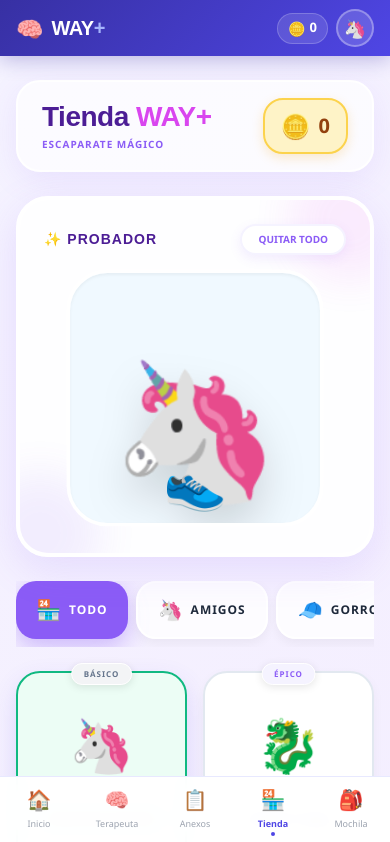
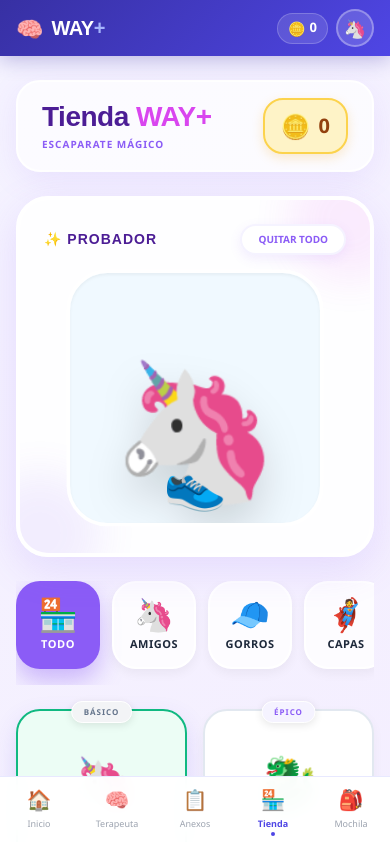
Before and after one commit to CXarlosss/AngularBootCamp, a React (Vite) app in the folder way-plus/: page /shop in a window 390 px wide. Shown: the top 842 px of the page. Built offline with nearby package versions, Linux system fonts and the light colour scheme.

Commit message:
style: improve category filters in shop and make self-check table responsive with sticky column

```diff
--- a/way-plus/src/features/annexes/pages/SelfCheckPage.tsx
+++ b/way-plus/src/features/annexes/pages/SelfCheckPage.tsx
@@ -59,7 +59,7 @@
           <table style={{ width: '100%', borderCollapse: 'collapse', minWidth: 600 }}>
             <thead>
               <tr style={{ background: C.indigo, color: C.white }}>
-                <th style={{ padding: '24px', textAlign: 'left', fontSize: 18, fontWeight: 900, minWidth: 240, borderTopLeftRadius: 30 }}>Actividad</th>
+                <th style={{ position: 'sticky', left: 0, zIndex: 10, background: C.indigo, padding: '24px', textAlign: 'left', fontSize: 18, fontWeight: 900, minWidth: 240, borderTopLeftRadius: 30, boxShadow: '4px 0 8px rgba(0,0,0,0.1)' }}>Actividad</th>
                 {WEEK_DAYS.map((day, idx) => (
                   <th key={day} style={{ padding: '16px 8px', textAlign: 'center', borderLeft: '1px solid rgba(255,255,255,0.1)', minWidth: 80, ...(idx === 6 ? { borderTopRightRadius: 30 } : {}) }}>
                     <div style={{ fontSize: 10, fontWeight: 900, textTransform: 'uppercase', letterSpacing: 1, opacity: 0.7, marginBottom: 4 }}>{day.slice(0,3)}</div>
@@ -77,7 +77,7 @@
                   transition={{ delay: rowIdx * 0.05 }}
                   style={{ borderBottom: `1px solid ${C.indigoLight}`, background: item.category === 'base' ? 'rgba(224,231,255,0.3)' : 'transparent' }}
                 >
-                  <td style={{ padding: '20px 24px' }}>
+                  <td style={{ position: 'sticky', left: 0, zIndex: 5, background: item.category === 'base' ? '#F4F6FF' : C.white, padding: '20px 24px', boxShadow: '4px 0 8px rgba(0,0,0,0.03)' }}>
                     <div style={{ display: 'flex', flexDirection: 'column' }}>
                       <span style={{ fontWeight: 900, fontSize: item.category === 'base' ? 16 : 14, color: item.category === 'base' ? C.indigoDark : C.slate }}>
                         {item.label}
@@ -95,7 +95,7 @@
                     const isDesbloqueado = item.category === 'base' || profile.completedWays.includes(item.id);
 
                     return (
-                      <td key={dateStr} style={{ padding: 8, borderLeft: `1px solid ${C.indigoLight}` }}>
+                      <td key={dateStr} style={{ padding: 12, borderLeft: `1px solid ${C.indigoLight}` }}>
                         <motion.button
                           whileTap={isDesbloqueado ? { scale: 0.9 } : {}}
                           disabled={!isDesbloqueado}
@@ -106,7 +106,7 @@
                             }
                           }}
                           style={{
-                            width: '100%', aspectRatio: '1/1', borderRadius: 16, border: 'none', display: 'flex', alignItems: 'center', justifyContent: 'center', cursor: isDesbloqueado ? 'pointer' : 'not-allowed', transition: 'all 0.2s',
+                            width: '100%', minWidth: 44, aspectRatio: '1/1', borderRadius: 16, border: 'none', display: 'flex', alignItems: 'center', justifyContent: 'center', cursor: isDesbloqueado ? 'pointer' : 'not-allowed', transition: 'all 0.2s',
                             background: isChecked ? C.emerald : isDesbloqueado ? C.white : C.slateLight,
                             color: isChecked ? C.white : isDesbloqueado ? C.indigoMuted : 'rgba(0,0,0,0)',
                             boxShadow: isChecked ? '0 4px 12px rgba(16,185,129,0.3)' : isDesbloqueado ? 'inset 0 0 0 2px #E0E7FF' : 'none'
--- a/way-plus/src/features/rewards/pages/RewardsShopPage.tsx
+++ b/way-plus/src/features/rewards/pages/RewardsShopPage.tsx
@@ -127,7 +127,7 @@
         </section>
 
         {/* Category Filters */}
-        <div style={{ display: 'flex', gap: 8, overflowX: 'auto', paddingBottom: 8, scrollbarWidth: 'none' }}>
+        <div style={{ display: 'flex', gap: 12, overflowX: 'auto', paddingBottom: 16, scrollbarWidth: 'none', WebkitOverflowScrolling: 'touch' }}>
           {CATEGORIES.map(cat => {
             const active = activeCategory === cat.id;
             return (
@@ -136,17 +136,17 @@
                 whileTap={{ scale: 0.95 }}
                 onClick={() => setActiveCategory(cat.id)}
                 style={{
-                  display: 'flex', alignItems: 'center', gap: 8,
-                  padding: '12px 20px', borderRadius: 20,
+                  display: 'flex', flexDirection: 'column', alignItems: 'center', justifyContent: 'center', gap: 6,
+                  minWidth: 84, height: 88, borderRadius: 24, flexShrink: 0,
                   background: active ? C.purple : 'rgba(255,255,255,0.8)',
                   color: active ? C.white : C.slateDark,
-                  boxShadow: active ? '0 8px 24px rgba(139,92,246,0.4)' : '0 4px 12px rgba(0,0,0,0.05)',
-                  cursor: 'pointer', whiteSpace: 'nowrap', transition: 'all 0.2s',
-                  border: active ? 'none' : '2px solid white'
+                  boxShadow: active ? '0 12px 24px rgba(139,92,246,0.4)' : '0 4px 12px rgba(0,0,0,0.05)',
+                  cursor: 'pointer', transition: 'all 0.2s',
+                  border: active ? '2px solid transparent' : '2px solid white'
                 }}
               >
-                <span style={{ fontSize: 20 }}>{cat.icon}</span>
-                <span style={{ fontSize: 12, fontWeight: 900, textTransform: 'uppercase', letterSpacing: '1px' }}>{cat.name}</span>
+                <span style={{ fontSize: 32, lineHeight: 1 }}>{cat.icon}</span>
+                <span style={{ fontSize: 11, fontWeight: 900, textTransform: 'uppercase', letterSpacing: '0.5px' }}>{cat.name}</span>
               </motion.button>
             );
           })}
```
